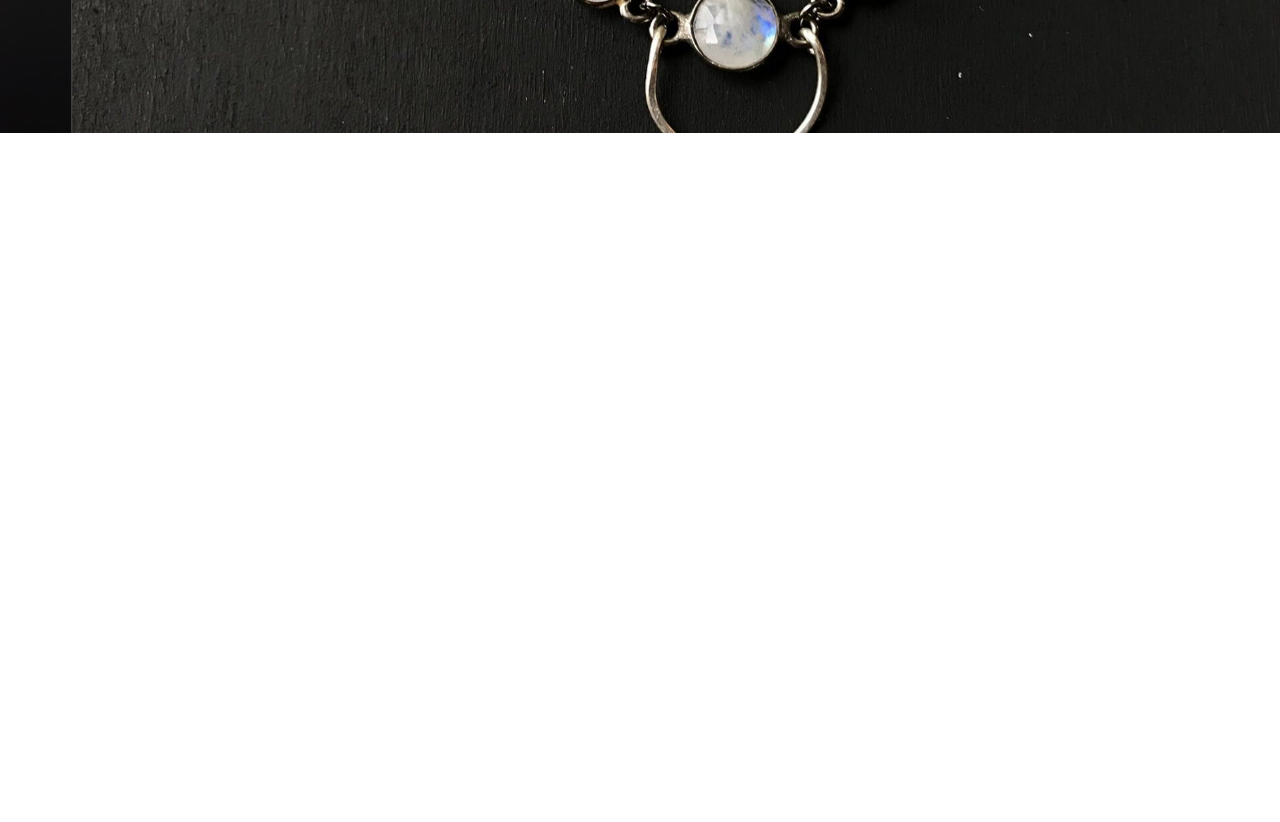
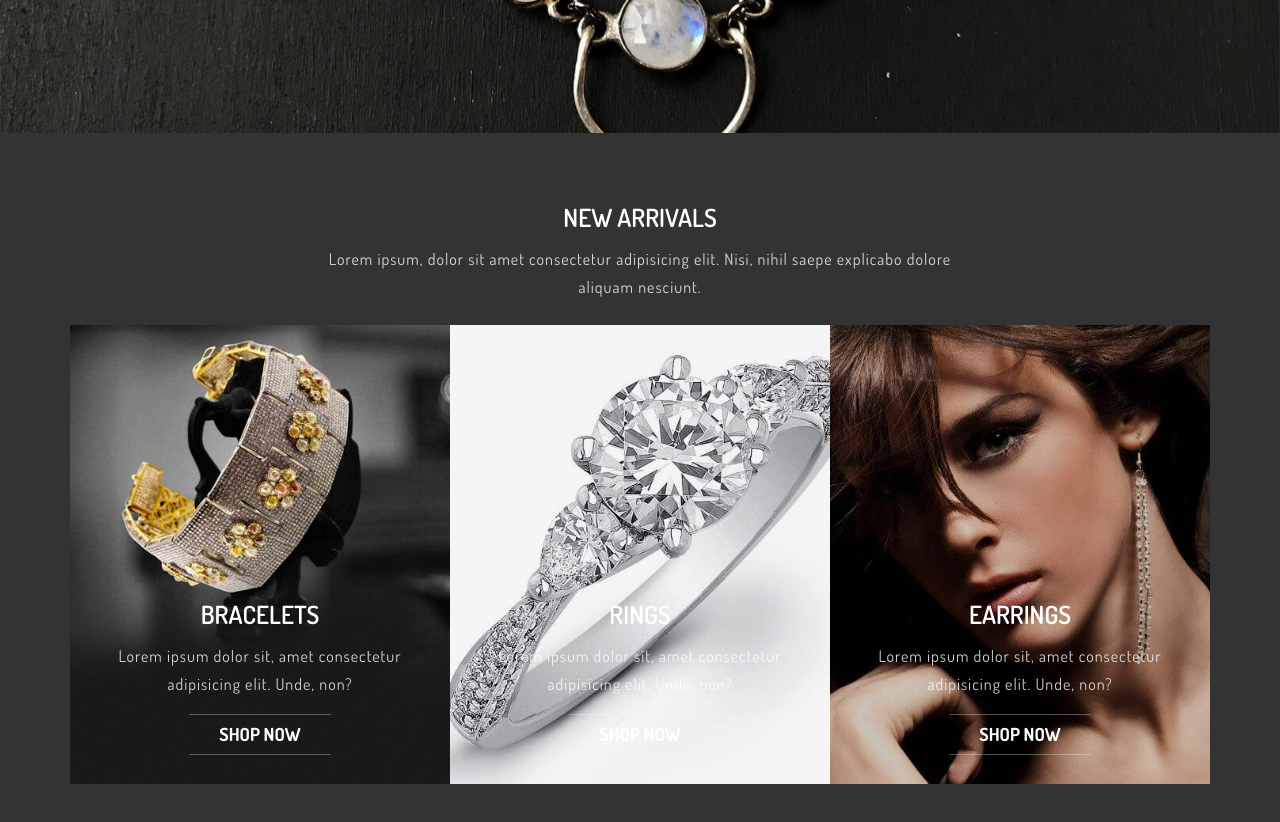
Before and after one commit to enamul58/Dimond-House, a plain HTML site: page index.html in a window 1280 px wide. Shown: the part 520-1342 px from the top of the page. Before the commit the page ends 800 px from the top, so only its background shows below. Drawn offline with Linux system fonts and the light colour scheme.

Commit message:
add image with image info

```diff
--- a/css/style.css
+++ b/css/style.css
@@ -224,7 +224,7 @@ Header Design
 }
 
 /* change navbar styling on scroll */
-.navigation_wrapper .scroll_on {
+.navigation_wrapper.scroll_on {
   position: fixed;
   top: 0;
   left: 0;
@@ -252,3 +252,17 @@ Banner Design
   max-width: 36.25rem;
   margin: 1.0625rem auto;
 }
+
+/*
+=======================
+New Arrivals section
+=======================
+*/
+.new-arrivals .banner-info {
+  bottom: 30px;
+  margin: auto;
+  width: 100%;
+  position: absolute;
+  z-index: 9;
+  padding: 0 15px;
+}
--- a/index.html
+++ b/index.html
@@ -16,7 +16,9 @@
     <!-- Header Section  -->
     <header>
       <div class="top-header">
-        <div class="container py-3 d-flex justify-content-between">
+        <div
+          class="container py-3 d-flex justify-content-between align-items-center"
+        >
           <span>Free shipping for order over</span>
           <span>Call: 01971093618</span>
         </div>
@@ -122,6 +124,69 @@
         </button>
       </div>
     </section>
+    <!-- Arrivals Sections -->
+    <section id="new-arrivals">
+      <div class="new-arrivals wrapper">
+        <div class="container">
+          <div class="row">
+            <div class="col-12 mb-2 text-content text-center">
+              <h2>NEW ARRIVALS</h2>
+              <p>
+                Lorem ipsum, dolor sit amet consectetur adipisicing elit. Nisi,
+                nihil saepe explicabo dolore aliquam nesciunt.
+              </p>
+            </div>
+          </div>
+          <div class="row align-items-center">
+            <div class="col-sm-4 col-12 p-sm-0 card-banner">
+              <div class="card-banner position-relative text-center">
+                <a href="" class="card-thumb">
+                  <img src="./assets/img/img-1.jpg" alt="" class="img-fluid" />
+                </a>
+                <div class="banner-info text-center">
+                  <h2>BRACELETS</h2>
+                  <p>
+                    Lorem ipsum dolor sit, amet consectetur adipisicing elit.
+                    Unde, non?
+                  </p>
+                  <a href="" class="main-btn">Shop now</a>
+                </div>
+              </div>
+            </div>
+            <div class="col-sm-4 col-12 p-sm-0 card-banner">
+              <div class="card-banner position-relative text-center">
+                <a href="" class="card-thumb">
+                  <img src="./assets/img/img-2.jpg" alt="" class="img-fluid" />
+                </a>
+                <div class="banner-info text-center">
+                  <h2>RINGS</h2>
+                  <p>
+                    Lorem ipsum dolor sit, amet consectetur adipisicing elit.
+                    Unde, non?
+                  </p>
+                  <a href="" class="main-btn">Shop now</a>
+                </div>
+              </div>
+            </div>
+            <div class="col-sm-4 col-12 p-sm-0 card-banner">
+              <div class="card-banner position-relative text-center">
+                <a href="" class="card-thumb">
+                  <img src="./assets/img/img-3.jpg" alt="" class="img-fluid" />
+                </a>
+                <div class="banner-info text-center">
+                  <h2>EARRINGS</h2>
+                  <p>
+                    Lorem ipsum dolor sit, amet consectetur adipisicing elit.
+                    Unde, non?
+                  </p>
+                  <a href="" class="main-btn">Shop now</a>
+                </div>
+              </div>
+            </div>
+          </div>
+        </div>
+      </div>
+    </section>
 
     <!-- javascript cdn  -->
     <script src="./js/bootstrap.min.js"></script>
--- a/js/main.js
+++ b/js/main.js
@@ -0,0 +1,18 @@
+//dynamic navbar
+let nav = document.querySelector(".navigation_wrapper");
+window.onscroll = function () {
+  if (document.documentElement.scrollTop > 20) {
+    nav.classList.add("scroll_on");
+  } else {
+    nav.classList.remove("scroll_on");
+  }
+};
+
+//hide collapse able navbar
+let navBar = document.querySelectorAll(".nav-link");
+let navCollapse = document.querySelector(".collapse");
+navBar.forEach(function (singleLink) {
+  singleLink.addEventListener("click", function () {
+    navCollapse.classList.remove("show");
+  });
+});
```
